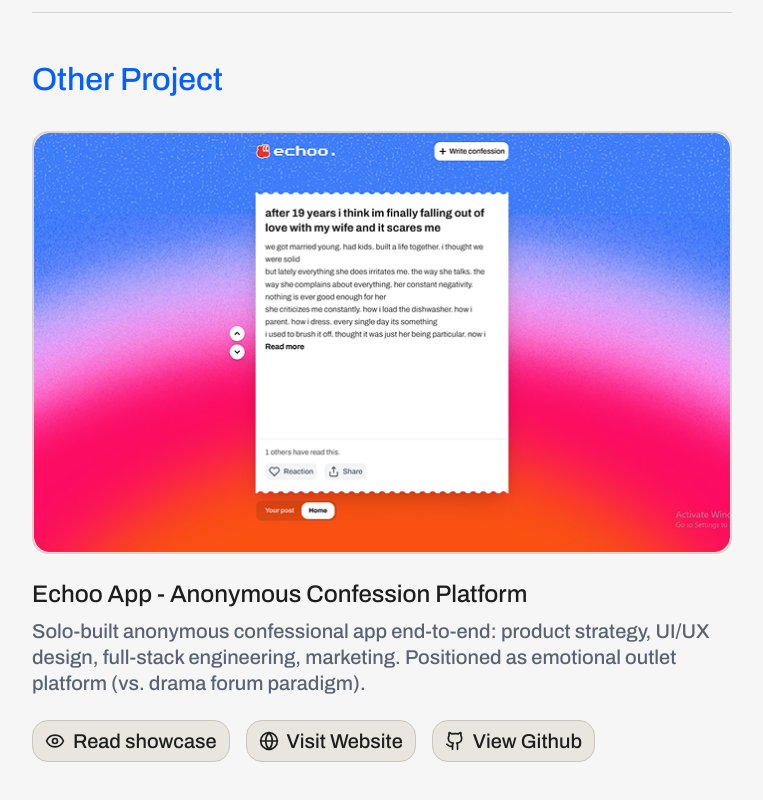
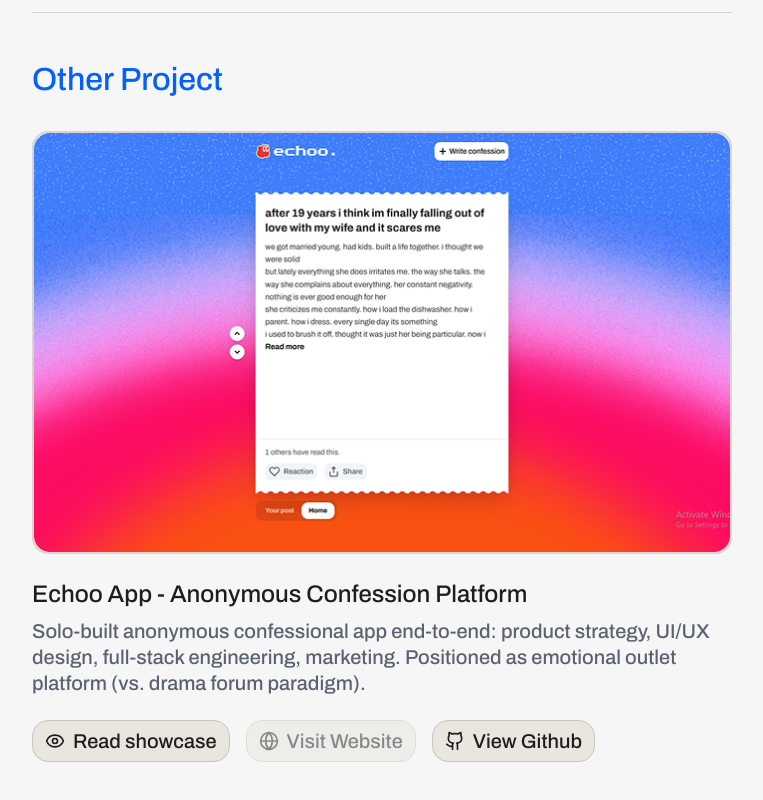
Before and after one commit to nomnom58/quans-port-2, a React (Vite) app: page /showcase/quans-portfolio in a window 1280 px wide. Shown: the part 4409-5209 px from the top of the page, without its empty margins (258-1021 px from the left). Built offline with nearby package versions, Linux system fonts and the light colour scheme.

Commit message:
update tooltip disabled button ở quans showcase

```diff
--- a/src/EchooShowcase.tsx
+++ b/src/EchooShowcase.tsx
@@ -4,6 +4,7 @@
 import { Button } from './components/Button';
 import { ShowcaseToggle } from './components/ShowcaseToggle';
 import { motion } from 'motion/react';
+import MaintenanceTooltip from './components/ui/MaintenanceTooltip';
 
 // Danh sách các ảnh trong thư mục /public/showcase/echoo/
 // Bạn có thể sửa tên file trong mảng này cho phù hợp với thực tế.
@@ -148,13 +149,12 @@
           </p>
 
           <div className="flex gap-3 mt-8">
-            <button
-              onClick={() => window.open('https://www.myechoo.xyz/', '_blank', 'noopener,noreferrer')}
-              className="inline-flex items-center justify-center px-3 py-[7px] md:py-2.5 bg-btn-bg border border-btn-border rounded-[12px] md:rounded-[16px] transition-all hover:brightness-95 active:scale-95 text-[16px] md:text-[20px] font-[500] text-text-primary leading-none w-fit"
-            >
-              <Monitor className="w-4 h-4 md:w-5 md:h-5 mr-2 text-text-primary shrink-0" />
-              Visit website
-            </button>
+            <MaintenanceTooltip>
+              <div className="inline-flex items-center justify-center px-3 py-[7px] md:py-2.5 bg-[#E9E6E0] border border-[#CAC5BD] rounded-[12px] md:rounded-[16px] transition-all opacity-50 pointer-events-none text-[16px] md:text-[20px] font-[500] text-[#1D1D1D] leading-none w-fit">
+                <Monitor className="w-4 h-4 md:w-5 md:h-5 mr-2 text-[#1D1D1D] shrink-0" />
+                Visit website
+              </div>
+            </MaintenanceTooltip>
             <button
               onClick={() => window.open('https://github.com/nomnom58/untold', '_blank', 'noopener,noreferrer')}
               className="inline-flex items-center justify-center px-3 py-[7px] md:py-2.5 bg-btn-bg border border-btn-border rounded-[12px] md:rounded-[16px] transition-all hover:brightness-95 active:scale-95 text-[16px] md:text-[20px] font-[500] text-text-primary leading-none w-fit"
@@ -695,13 +695,12 @@
               Huge thanks to Quan for sharing the story behind Echoo and the details on the building product. Now test it out yourself and see if it's a great fit for you.
             </p>
             <div className="mt-6 flex flex-row gap-4 items-center">
-              <button
-                onClick={() => window.open('https://www.myechoo.xyz/', '_blank', 'noopener,noreferrer')}
-                className="inline-flex items-center justify-center px-3 py-[7px] md:py-2.5 bg-btn-bg border border-btn-border rounded-[12px] md:rounded-[16px] transition-all hover:brightness-95 active:scale-95 text-[16px] md:text-[20px] font-[500] text-text-primary leading-none w-fit"
-              >
-                <Monitor className="w-4 h-4 md:w-5 md:h-5 mr-2 text-text-primary shrink-0" />
-                Visit website
-              </button>
+              <MaintenanceTooltip>
+                <div className="inline-flex items-center justify-center px-3 py-[7px] md:py-2.5 bg-[#E9E6E0] border border-[#CAC5BD] rounded-[12px] md:rounded-[16px] transition-all opacity-50 pointer-events-none text-[16px] md:text-[20px] font-[500] text-[#1D1D1D] leading-none w-fit">
+                  <Monitor className="w-4 h-4 md:w-5 md:h-5 mr-2 text-[#1D1D1D] shrink-0" />
+                  Visit website
+                </div>
+              </MaintenanceTooltip>
               <button
                 onClick={() => window.open('https://github.com/nomnom58/untold', '_blank', 'noopener,noreferrer')}
                 className="inline-flex items-center justify-center px-3 py-[7px] md:py-2.5 bg-btn-bg border border-btn-border rounded-[12px] md:rounded-[16px] transition-all hover:brightness-95 active:scale-95 text-[16px] md:text-[20px] font-[500] text-text-primary leading-none w-fit"
--- a/src/QuansPortfolio.tsx
+++ b/src/QuansPortfolio.tsx
@@ -4,6 +4,7 @@
 import { Button } from './components/Button';
 import { ShowcaseToggle } from './components/ShowcaseToggle';
 import { motion } from 'motion/react';
+import MaintenanceTooltip from './components/ui/MaintenanceTooltip';
 
 // Sub-component cho các khối cần animation khi cuộn
 const FadeIn: React.FC<{ children: React.ReactNode, delay?: number, className?: string }> = ({ children, delay = 0, className = "" }) => (
@@ -603,13 +604,12 @@
                   Read showcase
                 </button>
                 <div className="grid grid-cols-2 md:flex md:gap-4 gap-2">
-                  <button
-                    onClick={() => window.open('https://www.myechoo.xyz/', '_blank')}
-                    className="inline-flex items-center justify-center px-3 py-[7px] md:py-2.5 bg-btn-bg border border-btn-border rounded-[12px] md:rounded-[16px] transition-all hover:brightness-95 active:scale-95 text-[16px] md:text-[20px] font-[500] text-text-primary leading-none w-full md:w-fit"
-                  >
-                    <Globe className="w-4 h-4 md:w-5 md:h-5 mr-2 text-text-primary shrink-0" />
-                    Visit Website
-                  </button>
+                  <MaintenanceTooltip>
+                    <div className="inline-flex items-center justify-center px-3 py-[7px] md:py-2.5 bg-[#E9E6E0] border border-[#CAC5BD] rounded-[12px] md:rounded-[16px] transition-all opacity-50 pointer-events-none text-[16px] md:text-[20px] font-[500] text-[#1D1D1D] leading-none w-full md:w-fit">
+                      <Globe className="w-4 h-4 md:w-5 md:h-5 mr-2 text-[#1D1D1D] shrink-0" />
+                      Visit Website
+                    </div>
+                  </MaintenanceTooltip>
                   <button
                     onClick={() => window.open('https://github.com/nomnom58/untold', '_blank', 'noopener,noreferrer')}
                     className="inline-flex items-center justify-center px-3 py-[7px] md:py-2.5 bg-btn-bg border border-btn-border rounded-[12px] md:rounded-[16px] transition-all hover:brightness-95 active:scale-95 text-[16px] md:text-[20px] font-[500] text-text-primary leading-none w-full md:w-fit"
```
